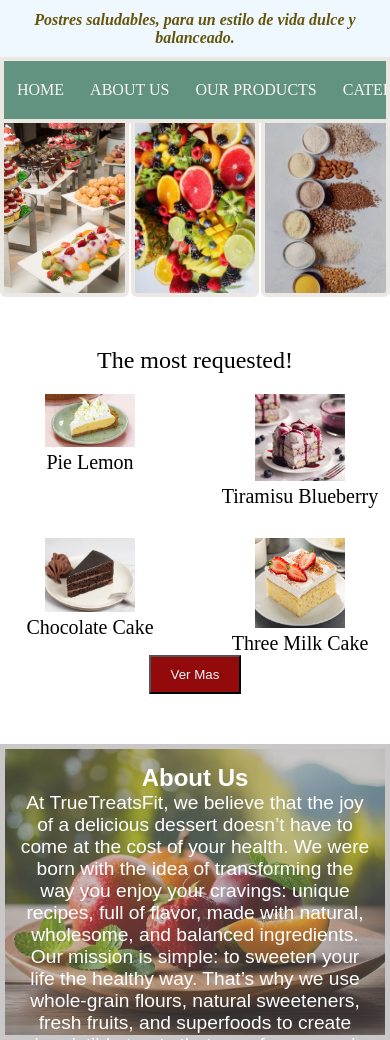
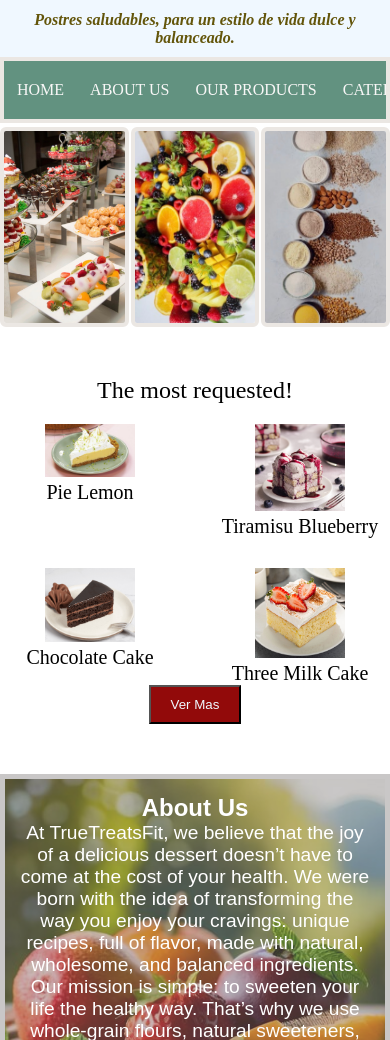
Before and after one commit to marle-max/TrueTreatsFit, a plain HTML site: page index.html in a window 390 px wide. Shown: the part 103-1143 px from the top of the page. Drawn offline with Linux system fonts and the light colour scheme.

Commit message:
Actualizacion3 diseno responsive

```diff
--- a/css/style.css
+++ b/css/style.css
@@ -281,8 +281,8 @@ footer {
 
     /* Las imágenes del figure siguen en fila, solo se ajustan para no ser tan altas */
     figure.imgindex {
-     margin-top: 200px;
-      flex-wrap: nowrap; /* mantén la fila */
+     margin-top: 230px;
+    flex-wrap: nowrap; /* mantén la fila */
     }
 
     figure.imgindex img {
@@ -315,7 +315,7 @@ footer {
 
     #aboutus {
       width: auto;
-      min-height: 35vh;
+      min-height: 50vh;
     }
 
     #contact{
```
